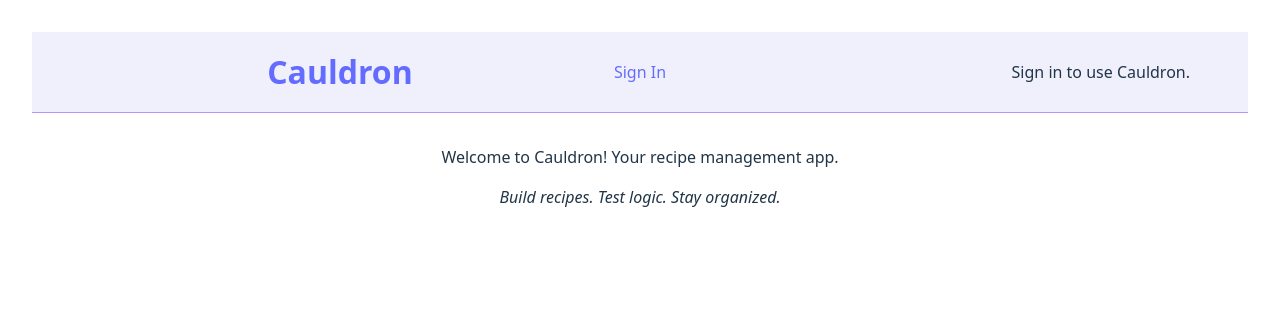
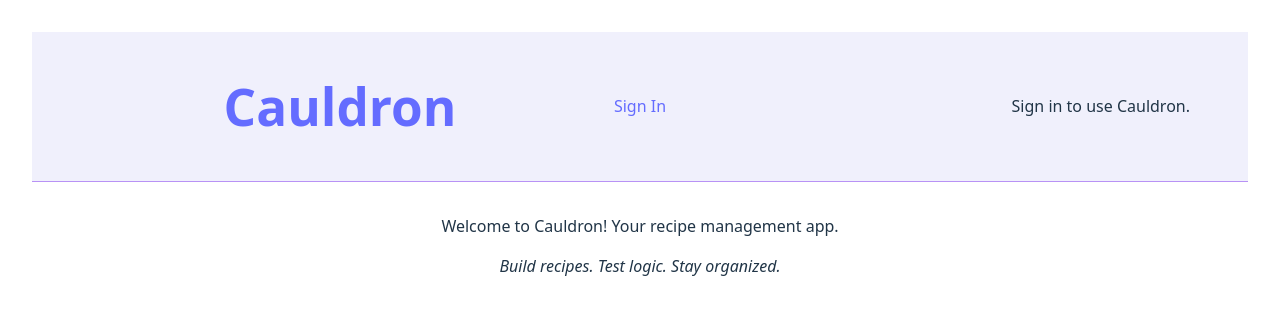
Before and after one commit to CodeWithJazmine/cauldron, a React (Vite) app: page / in a window 1280 px wide. Shown: the top 314 px of the page. Built offline with nearby package versions, Linux system fonts and the light colour scheme; no server answers.

Commit message:
feat: update Header component to include h1 for branding; remove dark mode

```diff
--- a/src/components/Header.tsx
+++ b/src/components/Header.tsx
@@ -8,7 +8,7 @@ export default function Header() {
         <header className="site-header">
             <div className="site-header__inner">
                 <div className="brand">
-                    <Link to={ROUTES.HOME} className="brand__link">Cauldron</Link>
+                    <Link to={ROUTES.HOME} className="brand__link"><h1>Cauldron</h1></Link>
                 </div>
 
                 <nav className="primary-nav">
--- a/src/index.css
+++ b/src/index.css
@@ -3,9 +3,8 @@
   line-height: 1.5;
   font-weight: 400;
 
-  color-scheme: light dark;
-  color: rgba(255, 255, 255, 0.87);
-  background-color: #242424;
+  color: #213547;
+  background-color: #ffffff;
 
   font-synthesis: none;
   text-rendering: optimizeLegibility;
@@ -39,7 +38,7 @@ button {
   font-size: 1em;
   font-weight: 500;
   font-family: inherit;
-  background-color: #1a1a1a;
+  background-color: #f9f9f9;
   cursor: pointer;
   transition: border-color 0.25s;
 }
@@ -52,23 +51,3 @@ button:focus,
 button:focus-visible {
   outline: 4px auto -webkit-focus-ring-color;
 }
-
-@media (prefers-color-scheme: light) {
-  :root {
-    color: #213547;
-    background-color: #ffffff;
-  }
-
-  a:hover {
-    color: #747bff;
-  }
-
-  button {
-    background-color: #f9f9f9;
-  }
-}
-
-#root {
-  margin: 0;
-  padding: 0;
-}
--- a/src/styles/shared.css
+++ b/src/styles/shared.css
@@ -88,11 +88,11 @@ button {
 }
 
 /* Brand */
-.brand__link {
+/* .brand__link {
     font-size: 2.0em;
     font-weight: 700;
     text-decoration: none;
-}
+} */
 
 /* Center nav */
 .primary-nav {
```
